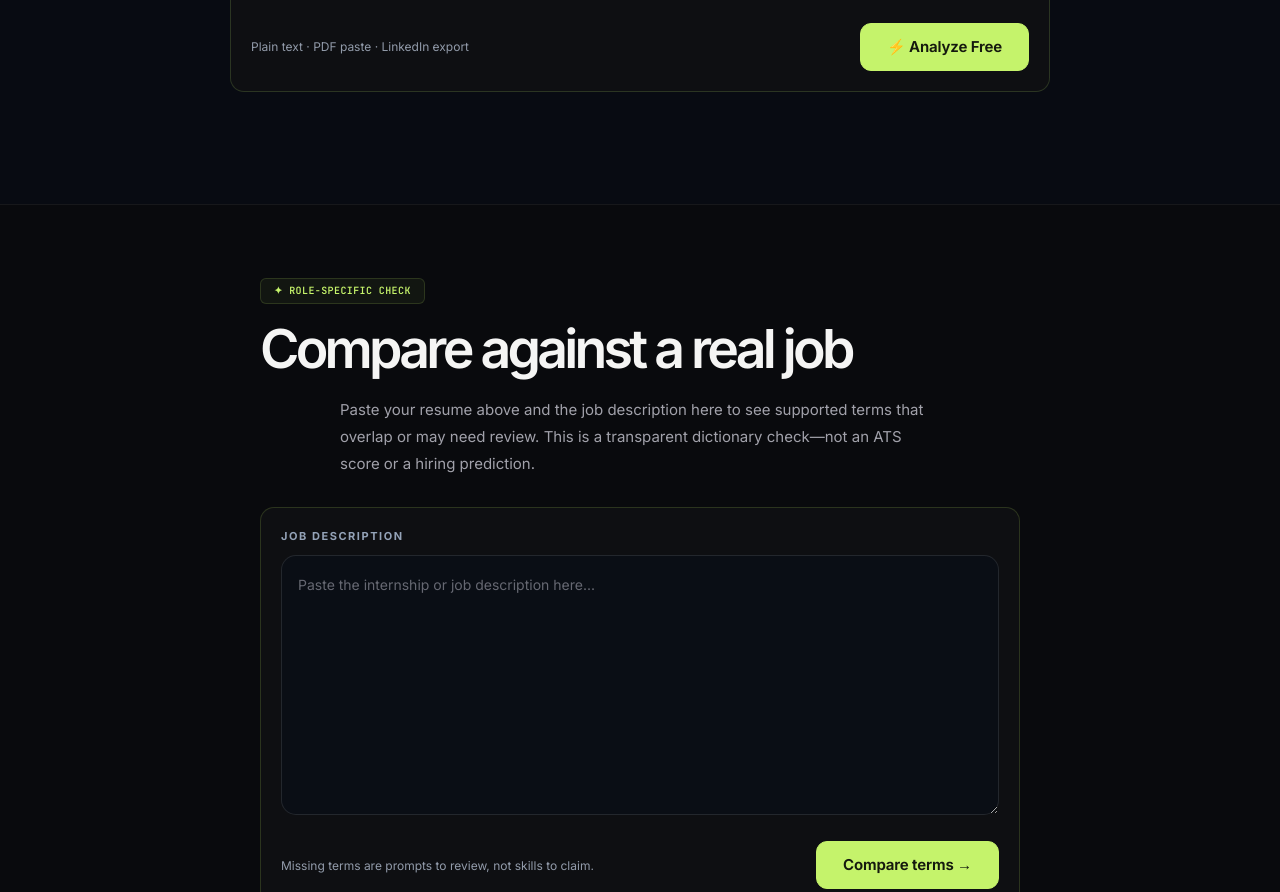
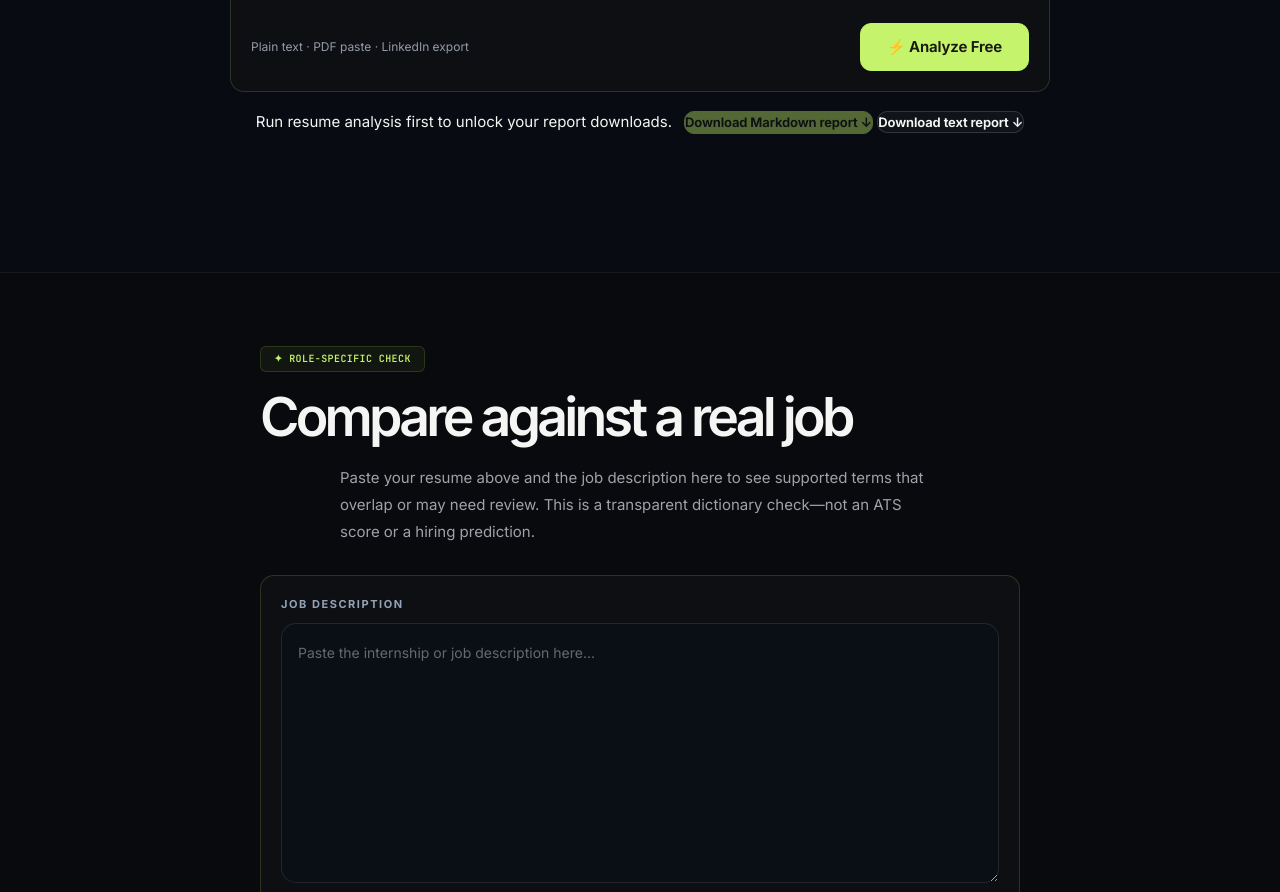
Before and after one commit to himanq/HireSense, a website: page index.html in a window 1280 px wide. Shown: the part 4226-5118 px from the top of the page. Drawn offline with Linux system fonts and the light colour scheme.

Commit message:
Show report download actions in resume analyzer

```diff
--- a/index.html
+++ b/index.html
@@ -134,6 +134,13 @@ Include education, skills, work experience, and projects for the most accurate a
           <span id="wordCount" class="wc-text">Plain text · PDF paste · LinkedIn export</span>
           <button class="btn btn-blue" id="analyzeBtn" style="padding:11px 26px;border-radius:11px;font-size:15px" onclick="doAnalyze()">⚡ Analyze Free</button>
         </div>
+      </div>
+    </div>
+    <div class="report-download-actions analyzer-download-actions" aria-label="Download your resume report">
+      <p class="download-hint" id="downloadHint">Run resume analysis first to unlock your report downloads.</p>
+      <div class="download-button-row">
+        <button class="btn btn-blue" id="downloadMarkdownBtn" type="button" onclick="downloadHireSenseReport('md')" disabled>Download Markdown report ↓</button>
+        <button class="btn btn-ghost" id="downloadTextBtn" type="button" onclick="downloadHireSenseReport('txt')" disabled>Download text report ↓</button>
       </div>
     </div>
   </div>
```
